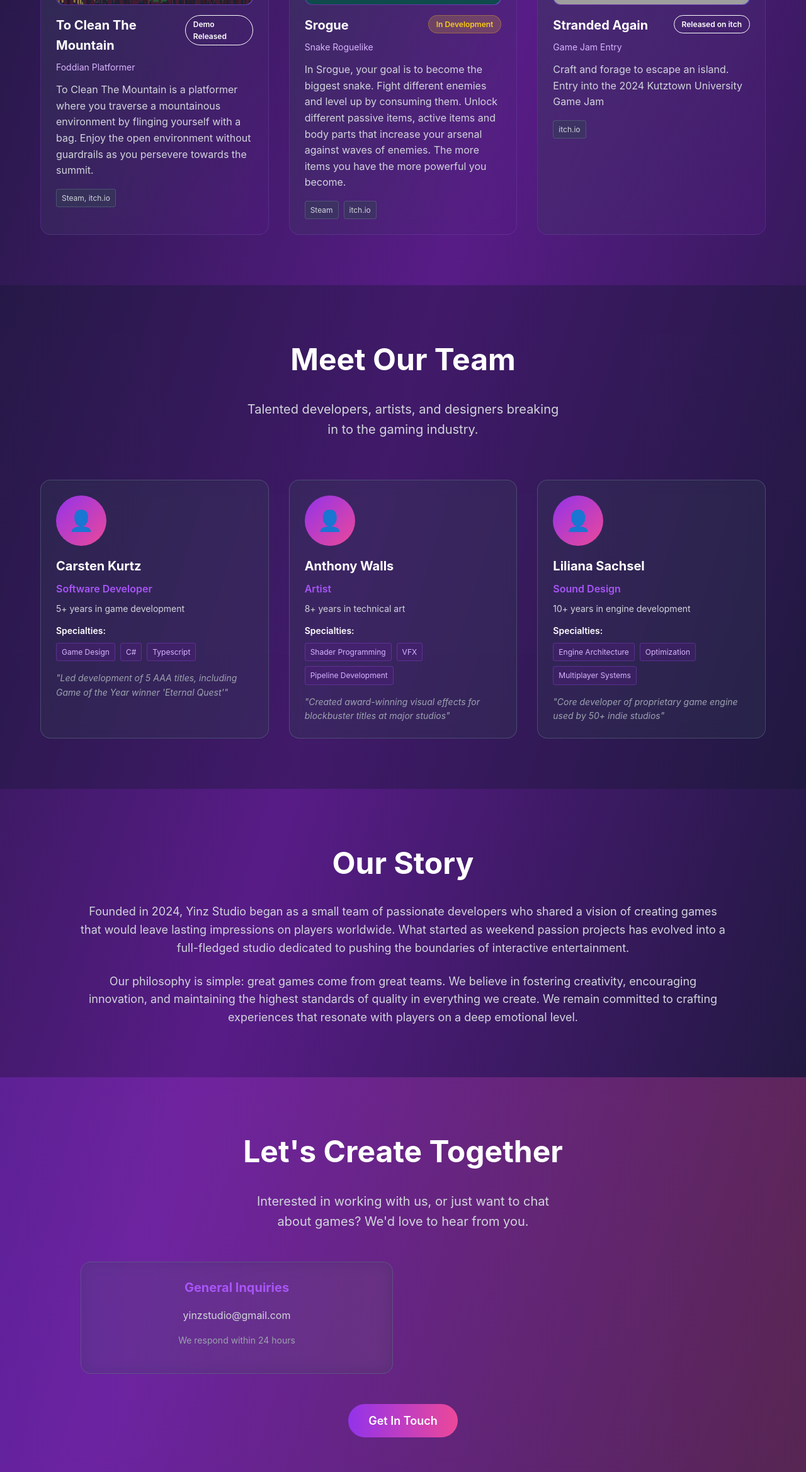
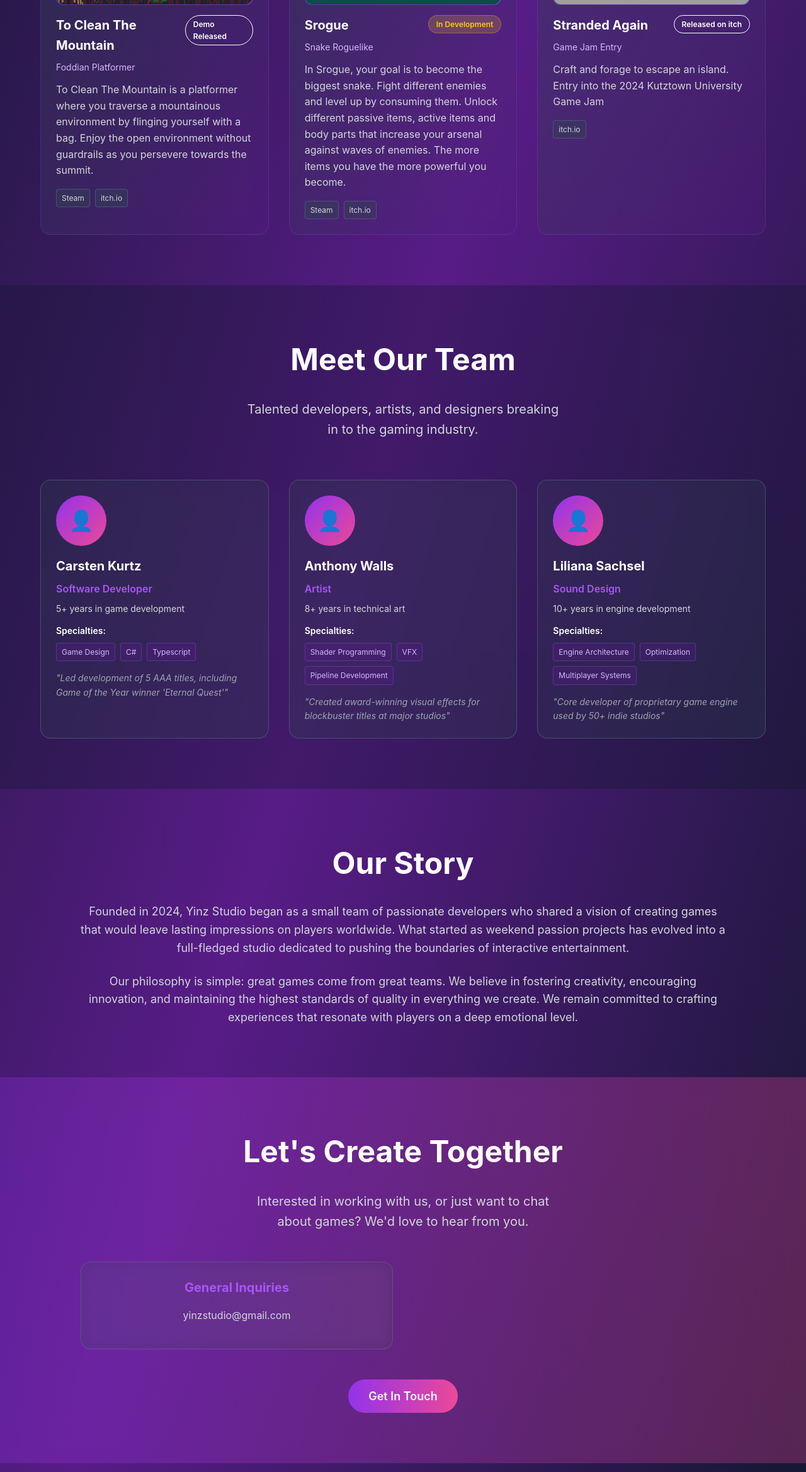
Before and after one commit to ct2sjk/Yinz_Studio_Website, a React (Vite) app: page / in a window 1280 px wide. Shown: the part 1480-3818 px from the top of the page at 63% size. Built offline with nearby package versions, Linux system fonts and the light colour scheme; grey boxes are pictures that could not be loaded.

Commit message:
Fixed bottom buttons
Fixed bottom buttons and tab title

```diff
--- a/src/App.tsx
+++ b/src/App.tsx
@@ -78,6 +78,7 @@ const GameStudioLanding: React.FC = () => {
     const [showScrollTop, setShowScrollTop] = useState(false);
 
     useEffect(() => {
+        document.title = "Yinz Studio";
         const handleScroll = () => {
             setScrollY(window.scrollY);
             setShowScrollTop(window.scrollY > 400);
@@ -98,7 +99,7 @@ const GameStudioLanding: React.FC = () => {
             status: "Demo Released",
             description: "To Clean The Mountain is a platformer where you traverse a mountainous environment by flinging yourself with a bag. Enjoy the open environment without guardrails as you persevere towards the summit.",
             image: "/Images/TCTM_Project_Cover.jpg",
-            platforms: ["Steam, itch.io"]
+            platforms: ["Steam", "itch.io"]
         },
         {
             title: "Srogue",
@@ -1025,7 +1026,6 @@ const GameStudioLanding: React.FC = () => {
                                 <div className="contact-card">
                                     <h3>General Inquiries</h3>
                                     <p className="email">yinzstudio@gmail.com</p>
-                                    <p className="note">We respond within 24 hours</p>
                                 </div>
                             </div>
                             <div className="hero-buttons">
@@ -1054,8 +1054,8 @@ const GameStudioLanding: React.FC = () => {
                                 <h3>Studio</h3>
                                 <ul>
                                     <li><a href= "#projects">About Us</a></li>
-                                    <li><a href="#">Team</a></li>
-                                    <li><a href="#">Press Kit</a></li>
+                                    <li><a href="#team">Team</a></li>
+                                    <li><a href="https://www.dropbox.com/scl/fo/3g55paiv1vek2jtxpqer3/AEhx2n039id0mmFcPNaPZvQ?rlkey=bng50y7k2eswpcftz8pv68cvx&st=twx6m1wn&dl=0" target="_blank">Press Kit</a></li>
                                 </ul>
                             </div>
                             <div className="footer-section">
```
